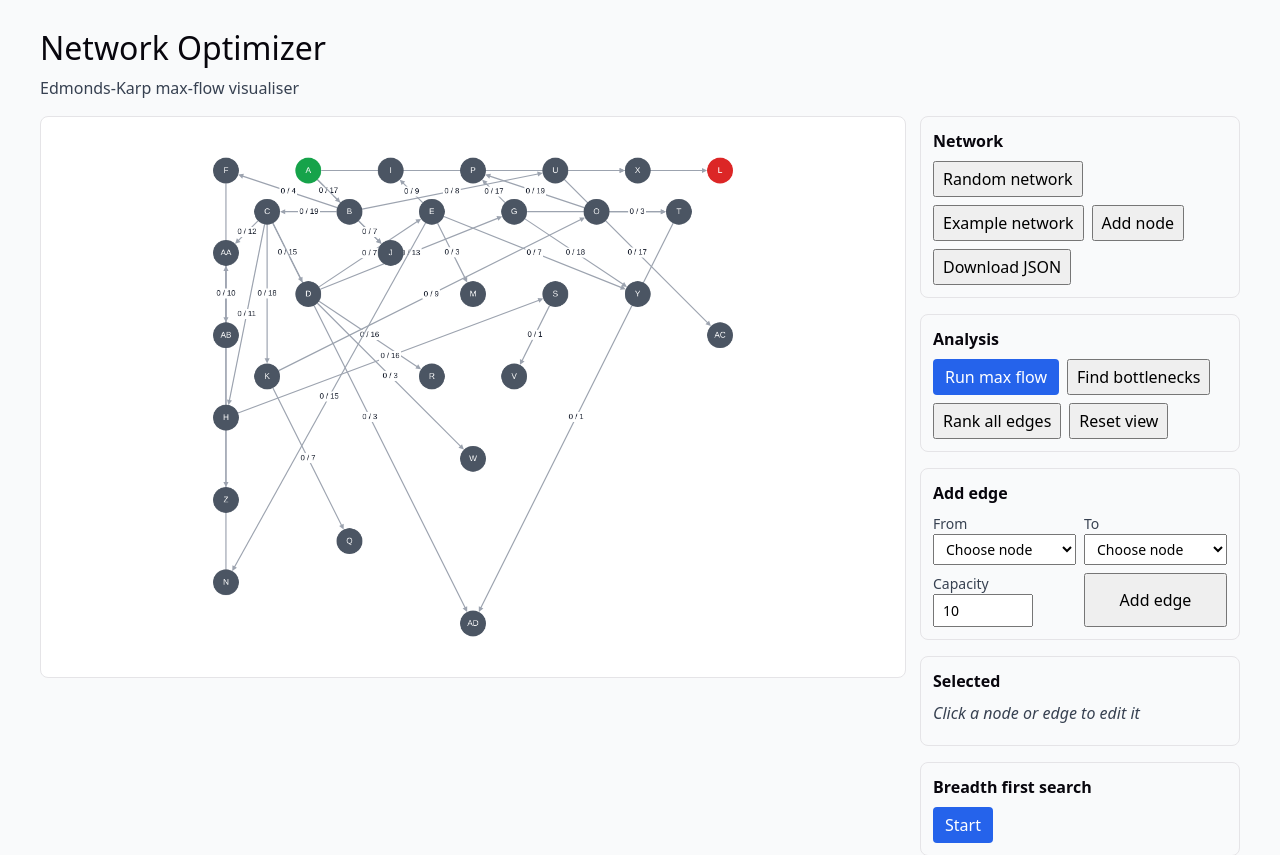
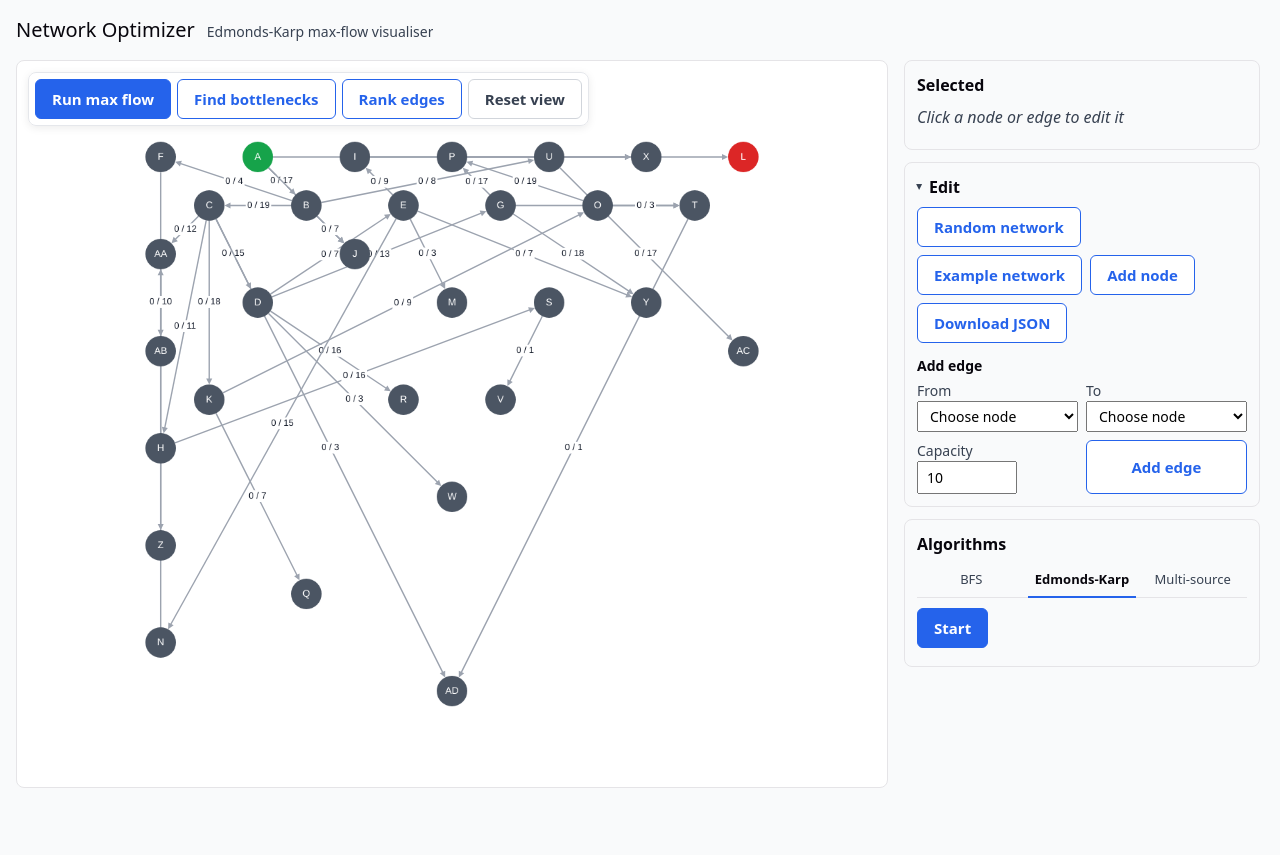
Before and after one commit to Oxyn4/ECM3422-network-optimizer, a React (Vite) app: page / in a window 1280 px wide. Shown: the top 855 px of the page. After the commit the page ends 800 px from the top, so only its background shows below. Built offline with nearby package versions, Linux system fonts and the light colour scheme.

Commit message:
Graphical cahnges, increased size of graph, made control pannel fixed, changed buttons to be more obvious, fixed added nodes not showin gup

```diff
--- a/src/App.css
+++ b/src/App.css
@@ -1,42 +1,195 @@
 .app {
-  max-width: 1200px;
-  margin: 0 auto;
-  padding: 24px;
+  /* header height + page padding */
+  --chrome: 72px;
+  --workspace-h: calc(100dvh - var(--chrome));
+
+  box-sizing: border-box;
+  width: 100%;
+  padding: 12px 16px;
+}
+
+/* one-line header */
+.app-header {
+  display: flex;
+  align-items: baseline;
+  gap: 12px;
+  height: 36px;
+  margin-bottom: 12px;
+  white-space: nowrap;
+  overflow: hidden;
+}
+
+.app-header h1 {
+  margin: 0;
+  font-size: 20px;
+  line-height: 36px;
+}
+
+.app-subtitle {
+  font-size: 14px;
+  color: var(--text);
+  overflow: hidden;
+  text-overflow: ellipsis;
 }
 
 /* graph on the left, controls on the right; stacks on narrow screens */
 .workspace {
   display: grid;
-  grid-template-columns: minmax(0, 1fr) 320px;
+  grid-template-columns: minmax(0, 1fr) 360px;
   gap: 16px;
   align-items: start;
+}
+
+/* graph and its floating toolbar share this box */
+.graph-area {
+  position: relative;
+  min-width: 0;
+}
+
+.network-graph {
+  box-sizing: border-box;
+  overflow: hidden;
+  width: 100%;
+  height: var(--workspace-h);
+  min-height: 420px;
+  border: 1px solid var(--border);
+  border-radius: 8px;
+  background: #fff;
+}
+
+/*  toolbar over the graph  */
+.graph-toolbar {
+  position: absolute;
+  top: 12px;
+  left: 12px;
+  right: 12px;
+  z-index: 1;
+  display: flex;
+  flex-wrap: wrap;
+  gap: 6px;
+  width: fit-content;
+  padding: 6px;
+  border: 1px solid #e5e7eb;
+  border-radius: 8px;
+  background: rgb(255 255 255 / 0.92);
+  box-shadow: 0 2px 8px rgb(0 0 0 / 0.08);
+  backdrop-filter: blur(4px);
+}
+
+/* sidebar: sticky and scrolls on its own */
+.control-panel {
+  position: sticky;
+  top: 12px;
+  box-sizing: border-box;
+  max-height: var(--workspace-h);
+  min-height: 0;
+  overflow-y: auto;
+  overscroll-behavior: contain;
+  padding-right: 4px; /* room for the scrollbar */
+  display: flex;
+  flex-direction: column;
+  gap: 12px;
+}
+
+.control-panel section {
+  flex-shrink: 0;
+  border: 1px solid var(--border);
+  border-radius: 8px;
+  padding: 12px;
 }
 
 @media (max-width: 900px) {
   .workspace {
     grid-template-columns: minmax(0, 1fr);
   }
+
+  .network-graph {
+    height: 60vh;
+    min-height: 320px;
+  }
+
+  .control-panel {
+    position: static;
+    max-height: none;
+    overflow: visible;
+  }
 }
 
-.network-graph {
-  overflow: hidden;
-  width: 100%;
-  height: 560px;
-  border: 1px solid var(--border);
-  border-radius: 8px;
-  background: #fff;
+/*  Edit panel  */
+.panel-collapsible summary {
+  display: flex;
+  align-items: center;
+  gap: 6px;
+  cursor: pointer;
+  list-style: none;
 }
 
-.control-panel {
-  display: flex;
-  flex-direction: column;
-  gap: 16px;
+.panel-collapsible summary::-webkit-details-marker {
+  display: none;
 }
 
-.control-panel section {
-  border: 1px solid var(--border);
-  border-radius: 8px;
-  padding: 12px;
+.panel-collapsible summary::before {
+  content: '▸';
+  font-size: 12px;
+  transition: transform 0.15s;
+}
+
+.panel-collapsible details[open] > summary::before {
+  transform: rotate(90deg);
+}
+
+.panel-collapsible summary h2 {
+  margin: 0;
+}
+
+.panel-collapsible details[open] > summary {
+  margin-bottom: 8px;
+}
+
+/* algorithms panel (tabs)  */
+.tabs {
+  display: flex;
+  gap: 2px;
+  margin-bottom: 10px;
+  border-bottom: 1px solid var(--border);
+}
+
+.control-panel .tabs button.tab {
+  flex: 1;
+  padding: 6px 4px;
+  font-size: 13px;
+  white-space: nowrap;
+  border: none;
+  border-bottom: 2px solid transparent;
+  border-radius: 0;
+  margin-bottom: -1px;
+  background: none;
+  color: var(--text);
+  cursor: pointer;
+}
+
+.control-panel .tabs button.tab.active {
+  border-bottom-color: #2563eb;
+  color: var(--text-h);
+  font-weight: 600;
+}
+
+/* the panels inside a tab are already framed by the Algorithms box and named */
+.control-panel .tab-body > section {
+  border: none;
+  padding: 0;
+}
+
+.control-panel .tab-body > section > h2 {
+  display: none;
+}
+
+.control-panel .tab-body button {
+  margin: 0 6px 6px 0;
+}
+
+.control-panel .tab-body .button-row button {
+  margin: 0;
 }
 
 .control-panel h2 {
@@ -201,3 +354,73 @@
   opacity: 0.5;
   cursor: not-allowed;
 }
+
+.app button:not(.tab) {
+  min-height: 40px;
+  padding: 10px 16px;
+  font: inherit;
+  font-size: 15px;
+  font-weight: 600;
+  line-height: 1.2;
+  border: 1px solid #2563eb;
+  border-radius: 6px;
+  background: #fff;
+  color: #2563eb;
+  cursor: pointer;
+  transition: background-color 0.15s, border-color 0.15s, color 0.15s, box-shadow 0.15s, transform 0.15s;
+}
+
+.app button:not(.tab):hover {
+  background: #eff6ff;
+  border-color: #1d4ed8;
+  color: #1d4ed8;
+  transform: translateY(-1px);
+  box-shadow: 0 2px 6px rgb(0 0 0 / 0.12);
+}
+
+.app button:not(.tab):active {
+  transform: none;
+  box-shadow: none;
+}
+
+.app button:focus-visible {
+  outline: 2px solid #2563eb;
+  outline-offset: 2px;
+}
+
+.app button.primary,
+.app button.active {
+  background: #2563eb;
+  border-color: #2563eb;
+  color: #fff;
+}
+
+.app button.primary:hover,
+.app button.active:hover {
+  background: #1d4ed8;
+  border-color: #1d4ed8;
+  color: #fff;
+}
+
+.app button.tertiary {
+  background: #fff;
+  border-color: #d1d5db;
+  color: #374151;
+}
+
+.app button.tertiary:hover {
+  background: #f3f4f6;
+  border-color: #9ca3af;
+  color: #111827;
+}
+
+.app button.danger {
+  border-color: #dc2626;
+  color: #dc2626;
+}
+
+.app button.danger:hover {
+  background: #fef2f2;
+  border-color: #b91c1c;
+  color: #b91c1c;
+}
--- a/src/App.jsx
+++ b/src/App.jsx
@@ -290,20 +290,51 @@ function App() {
   if (result?.type === 'multi') flowOverride = result.flows
   else if (result?.view === 'after') flowOverride = result.afterFlows
 
+  // the failed node and its edges only exist after the failure, so the before view drops them
+  // edges whose flow changes are picked out in both views
+  let graphHighlight = highlight
+  if (result?.view) {
+    const changedEdgeIds = Object.keys({ ...result.beforeFlows, ...result.afterFlows })
+      .filter((id) => (result.beforeFlows[id] ?? 0) !== (result.afterFlows[id] ?? 0))
+    const failedLayers = result.view === 'after' ? highlight?.layers ?? [] : []
+    graphHighlight = {
+      kind: 'layers',
+      layers: [{ style: 'highlighted', nodeIds: [], edgeIds: changedEdgeIds }, ...failedLayers],
+    }
+  }
+
   return (
     <main className="app">
+      <header className="app-header">
         <h1>Network Optimizer</h1>
-      <p>Edmonds-Karp max-flow visualiser</p>
+        <span className="app-subtitle">Edmonds-Karp max-flow visualiser</span>
+      </header>
       <div className="workspace">
+        <div className="graph-area">
           <NetworkGraph
             network={network.cytoscape()}
             selection={selection}
-          highlight={highlight}
+            highlight={graphHighlight}
             flowOverride={flowOverride}
             onSelect={setSelection}
             // moving a node doesn't change the flows, so keep the result
             onNodeMove={(nodeId, position) => network.setNodePosition(nodeId, position)}
           />
+          <div className="graph-toolbar" role="toolbar" aria-label="Graph actions">
+            <button type="button" className="primary" onClick={runMaxFlow}>
+              Run max flow
+            </button>
+            <button type="button" onClick={() => runBottlenecks(false)}>
+              Find bottlenecks
+            </button>
+            <button type="button" onClick={rankEdges}>
+              Rank edges
+            </button>
+            <button type="button" className="tertiary" onClick={resetView}>
+              Reset view
+            </button>
+          </div>
+        </div>
         <ControlPanel
           network={network}
           selection={selection}
@@ -355,14 +386,11 @@ function App() {
             else setError('Unknown node')
           }}
           onSelect={setSelection}
-          onRun={runMaxFlow}
           onFindBottlenecks={runBottlenecks}
           onFailEdge={failEdge}
           onFailNode={failNode}
-          onRankEdges={rankEdges}
           onMultiFlow={runMultiFlow}
           onSetView={setFailureView}
-          onResetView={resetView}
           onHighlight={setHighlight}
           onFlowChanged={flowChanged}
         />
--- a/src/components/ControlPanel.jsx
+++ b/src/components/ControlPanel.jsx
@@ -9,6 +9,13 @@ import { MultiSourceSinkPanel } from './panels/MultiSourceSinkPanel'
 function NumberInput(props) {
   return <input type="number" {...props} />
 }
+
+// the step-through algorithms share one panel, one tab each
+const ALGORITHM_TABS = [
+  { id: 'bfs', label: 'BFS' },
+  { id: 'ek', label: 'Edmonds-Karp' },
+  { id: 'multi', label: 'Multi-source' },
+]
 
 function ControlPanel({
   network,
@@ -27,19 +34,17 @@ function ControlPanel({
   onSetSource,
   onSetSink,
   onSelect,
-  onRun,
   onFindBottlenecks,
   onFailEdge,
   onFailNode,
-  onRankEdges,
   onMultiFlow,
   onSetView,
-  onResetView,
   onHighlight,
   onFlowChanged,
 
 }) {
   const [edgeSource, setEdgeSource] = useState('')
+  const [algorithmTab, setAlgorithmTab] = useState('ek')
   const selectedNodeId =
     selection?.kind === 'node' && network.exists(selection.id)
       ? selection.id
@@ -75,109 +80,6 @@ function ControlPanel({
           {error}
         </p>
       )}
-
-      <section>
-        <h2>Network</h2>
-        <div className="button-row">
-          <button type="button" onClick={onRandom}>
-            Random network
-          </button>
-          <button type="button" onClick={onExample}>
-            Example network
-          </button>
-          <button type="button" onClick={onAddNode}>
-            Add node
-          </button>
-          <button type="button" onClick={onDownload}>
-            Download JSON
-          </button>
-        </div>
-      </section>
-
-      <section>
-        <h2>Analysis</h2>
-        <div className="button-row">
-          <button type="button" className="primary" onClick={onRun}>
-            Run max flow
-          </button>
-          <button type="button" onClick={() => onFindBottlenecks(false)}>
-            Find bottlenecks
-          </button>
-          <button type="button" onClick={onRankEdges}>
-            Rank all edges
-          </button>
-          <button type="button" onClick={onResetView}>
-            Reset view
-          </button>
-        </div>
-      </section>
-
-      {result && (
-        <AnalysisPanel
-          key={'analysis-' + viewKey}
-          network={network}
-          analysis={result}
-          onSelect={onSelect}
-          onHighlight={onHighlight}
-          onFindBottlenecks={onFindBottlenecks}
-          onSetView={onSetView}
-        />
-      )}
-
-      <section>
-        <h2>Add edge</h2>
-        <form onSubmit={submitEdge} className="edge-form">
-          <label>
-            From
-            <select
-              name="from"
-              value={edgeSource}
-              onChange={(event) => setEdgeSource(event.target.value)}
-              required
-            >
-              <option value="" disabled>
-                Choose node
-              </option>
-              {network.nodes().map((nodeId) => (
-                <option key={nodeId} value={nodeId}>
-                  {nodeId}
-                </option>
-              ))}
-            </select>
-          </label>
-
-          <label>
-            To
-            <select name="to" defaultValue="" required>
-              <option value="" disabled>
-                Choose node
-              </option>
-              {network.nodes().map((nodeId) => (
-                <option
-                  key={nodeId}
-                  value={nodeId}
-                  disabled={nodeId === edgeSource}
-                >
-                  {nodeId}
-                </option>
-              ))}
-            </select>
-          </label>
-
-          <label>
-            Capacity
-            <NumberInput
-              name="capacity"
-              min="1"
-              step="1"
-              defaultValue="10"
-              required
-            />
-          </label>
-
-          <button type="submit">Add edge</button>
-        </form>
-      </section>
 
       <section>
         <h2>Selected</h2>
@@ -255,14 +157,150 @@ function ControlPanel({
           <p className="hint">Click a node or edge to edit it</p>
         )}
       </section>
+
+      {result && (
+        <AnalysisPanel
+          key={'analysis-' + viewKey}
+          network={network}
+          analysis={result}
+          onSelect={onSelect}
+          onHighlight={onHighlight}
+          onFindBottlenecks={onFindBottlenecks}
+          onSetView={onSetView}
+        />
+      )}
+
+      {/* Network + Add edge merged into one collapsible Edit panel */}
+      <section className="panel-collapsible">
+        <details open>
+          <summary>
+            <h2>Edit</h2>
+          </summary>
+
+          <div className="button-row">
+            <button type="button" onClick={onRandom}>
+              Random network
+            </button>
+            <button type="button" onClick={onExample}>
+              Example network
+            </button>
+            <button type="button" onClick={onAddNode}>
+              Add node
+            </button>
+            <button type="button" onClick={onDownload}>
+              Download JSON
+            </button>
+          </div>
+
+          <h3>Add edge</h3>
+          <form onSubmit={submitEdge} className="edge-form">
+            <label>
+              From
+              <select
+                name="from"
+                value={edgeSource}
+                onChange={(event) => setEdgeSource(event.target.value)}
+                required
+              >
+                <option value="" disabled>
+                  Choose node
+                </option>
+                {network.nodes().map((nodeId) => (
+                  <option key={nodeId} value={nodeId}>
+                    {nodeId}
+                  </option>
+                ))}
+              </select>
+            </label>
+
+            <label>
+              To
+              <select name="to" defaultValue="" required>
+                <option value="" disabled>
+                  Choose node
+                </option>
+                {network.nodes().map((nodeId) => (
+                  <option
+                    key={nodeId}
+                    value={nodeId}
+                    disabled={nodeId === edgeSource}
+                  >
+                    {nodeId}
+                  </option>
+                ))}
+              </select>
+            </label>
+
+            <label>
+              Capacity
+              <NumberInput
+                name="capacity"
+                min="1"
+                step="1"
+                defaultValue="10"
+                required
+              />
+            </label>
+
+            <button type="submit">Add edge</button>
+          </form>
+        </details>
+      </section>
+
+      {/* BFS, Edmonds-Karp and multi source/sink merged into one tabbed Algorithms panel */}
+      <section className="algorithms">
+        <h2>Algorithms</h2>
+        <div className="tabs" role="tablist" aria-label="Algorithms">
+          {ALGORITHM_TABS.map((tab) => (
+            <button
+              key={tab.id}
+              type="button"
+              role="tab"
+              id={'tab-' + tab.id}
+              aria-selected={algorithmTab === tab.id}
+              aria-controls={'tabpanel-' + tab.id}
+              className={algorithmTab === tab.id ? 'tab active' : 'tab'}
+              onClick={() => setAlgorithmTab(tab.id)}
+            >
+              {tab.label}
+            </button>
+          ))}
+        </div>
+
+        {/* every tab stays mounted (just hidden) so switching tabs keeps playback state */}
+        <div
+          role="tabpanel"
+          id="tabpanel-bfs"
+          aria-labelledby="tab-bfs"
+          className="tab-body"
+          hidden={algorithmTab !== 'bfs'}
+        >
           <BfsPanel key={'bfs-' + viewKey} network={network} onHighlight={onHighlight} />
+        </div>
+        <div
+          role="tabpanel"
+          id="tabpanel-ek"
+          aria-labelledby="tab-ek"
+          className="tab-body"
+          hidden={algorithmTab !== 'ek'}
+        >
           <EdmondsKarpPanel
             key={'ek-' + viewKey}
             network={network}
             onHighlight={onHighlight}
             onFlowChanged={onFlowChanged}
           />
+        </div>
+        <div
+          role="tabpanel"
+          id="tabpanel-multi"
+          aria-labelledby="tab-multi"
+          className="tab-body"
+          hidden={algorithmTab !== 'multi'}
+        >
           <MultiSourceSinkPanel network={network} onRun={onMultiFlow} />
+        </div>
+      </section>
     </aside>
   )
 }
--- a/src/components/panels/BfsPanel.jsx
+++ b/src/components/panels/BfsPanel.jsx
@@ -52,7 +52,7 @@ export function BfsPanel({ network, onHighlight }) {
             <button className="primary" onClick={advanceStep} disabled={step >= trace.length - 1}>
                 Next
             </button>
-            <button className='primary' onClick={reset}>Reset</button>
+            <button className='tertiary' onClick={reset}>Reset</button>
         </section>
     ) : (
         <section>
--- a/src/components/panels/EdmondsKarpPanel.jsx
+++ b/src/components/panels/EdmondsKarpPanel.jsx
@@ -204,7 +204,7 @@ export function EdmondsKarpPanel({ network, onHighlight, onFlowChanged }) {
                     </div>
                 </>
             )}
-            <button className='primary' onClick={reset}>Reset</button>
+            <button className='tertiary' onClick={reset}>Reset</button>
         </section>
     );
 }
--- a/src/components/panels/MultiSourceSinkPanel.jsx
+++ b/src/components/panels/MultiSourceSinkPanel.jsx
@@ -71,7 +71,7 @@ export function MultiSourceSinkPanel({ network, onRun }) {
                 >
                     Run multi max Flow
                 </button>
-                <button type="button" onClick={clearTicks}>
+                <button type="button" className="tertiary" onClick={clearTicks}>
                     Clear ticks
                 </button>
             </div>
--- a/vite.config.js
+++ b/vite.config.js
@@ -1,11 +1,9 @@
-import react, { reactCompilerPreset } from '@vitejs/plugin-react'
-import babel from '@rolldown/plugin-babel'
+import react from '@vitejs/plugin-react'
 import { defineConfig } from 'vite'
 
 // https://vite.dev/config/
 export default defineConfig({
   plugins: [
     react(),
-    babel({ presets: [reactCompilerPreset()] })
   ],
 })
```
Also changed, not shown: src/components/NetworkGraph.jsx (+22 -3 lines). Lines whose indentation alone changed are shown as unchanged.
